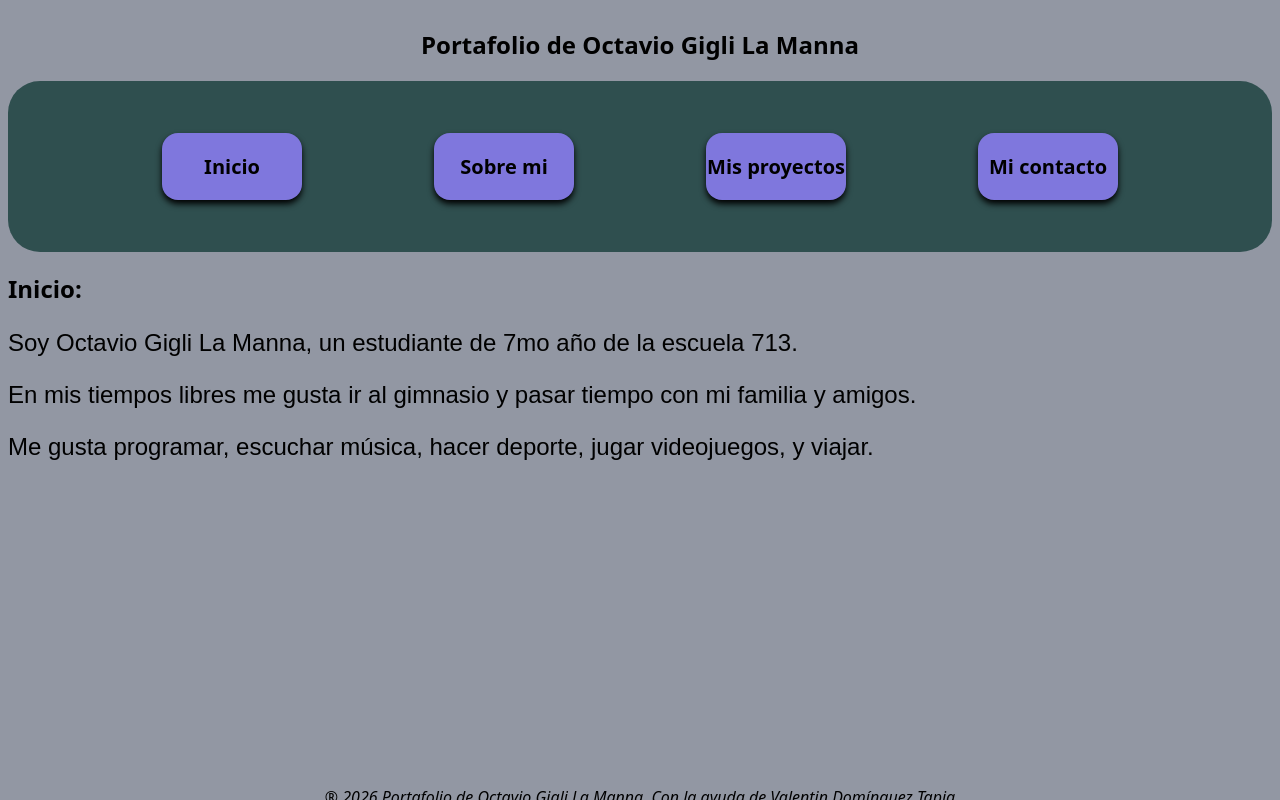
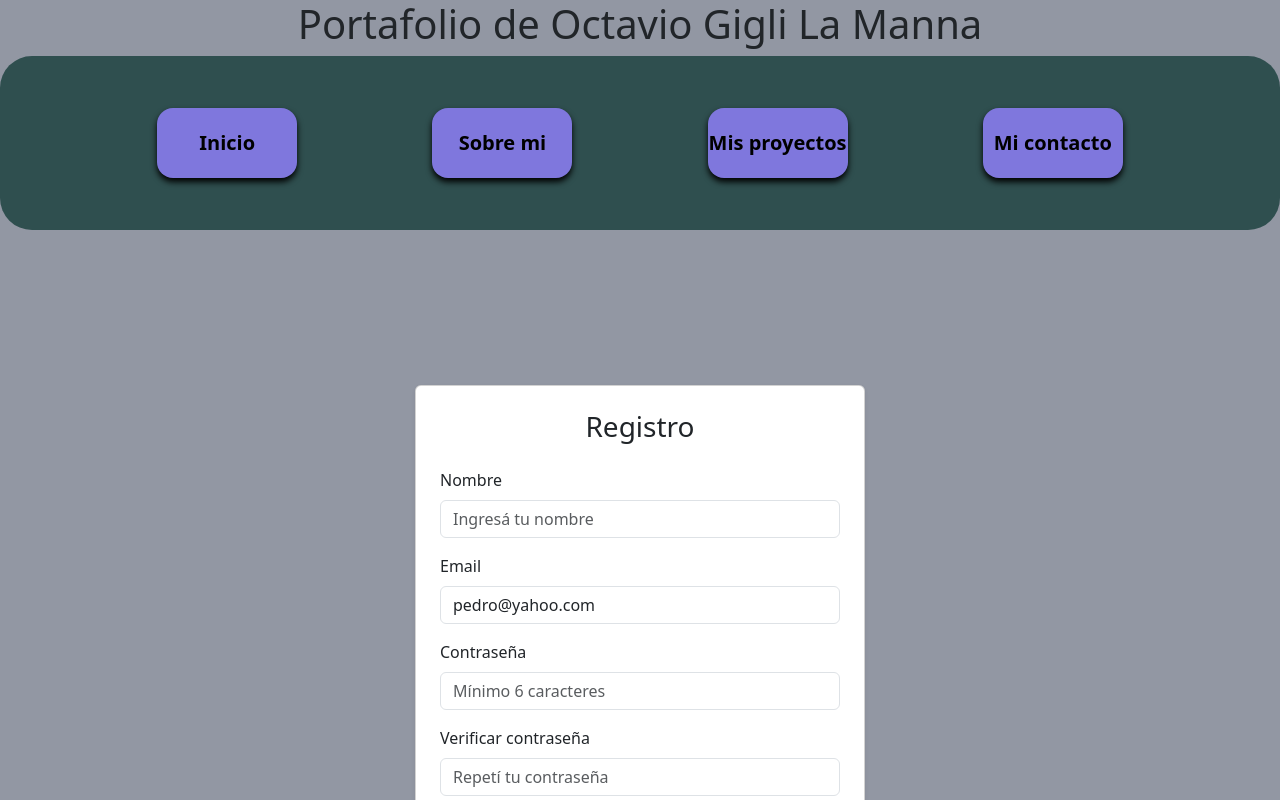
Before and after one commit to octaviogigli/portfolio, an Angular app: page / in a window 1280 px wide. Shown: the top 800 px of the page. Built offline with nearby package versions, Linux system fonts and the light colour scheme.

Commit message:
se agregaron servicios

```diff
--- a/src/app/app.routes.ts
+++ b/src/app/app.routes.ts
@@ -3,11 +3,13 @@ import { Sobremi } from './dinamicas/sobremi/sobremi';
 import { Proyectos } from './dinamicas/proyectos/proyectos';
 import { Contacto } from './dinamicas/contacto/contacto';
 import { Inicio } from './dinamicas/inicio/inicio';
+import {Register} from './dinamicas/register/register'
 
 export const routes: Routes = [
     {path: "sobremi", component:Sobremi},
     {path: "proyectos", component:Proyectos},
     {path: "contacto", component:Contacto},
-    {path: "", component:Inicio},
+    {path: "inicio", component:Inicio},
+    {path: "", component:Register}
 
 ];
--- /dev/null
+++ b/src/app/dinamicas/register/register.html
@@ -0,0 +1,56 @@
+<div class="container d-flex justify-content-center align-items-center" style="min-height: 100vh;">
+    <div class="card shadow-sm p-4" style="width: 100%; max-width: 450px;">
+        <h3 class="text-center mb-4">Registro</h3>
+
+        <form id="registroForm" [formGroup]="registerform" (ngSubmit)="registrarUsuario()">
+
+            <div class="mb-3">
+                <label for="nombre" class="form-label">Nombre</label>
+                <input type="text" class="form-control" id="nombre" placeholder="Ingresá tu nombre"
+                    formControlName="nombre">
+
+
+                @if(Nombre?.invalid && (Nombre!.dirty || Nombre!.touched)) {
+                <div class="text-danger">Por favor ingresá tu nombre.</div>
+                }
+            </div>
+            <div class="mb-3">
+                <label for="email" class="form-label">Email</label>
+                <input type="email" class="form-control" id="email" placeholder="nombre@ejemplo.com"
+                    formControlName="email">
+
+                @if (Email?.invalid && (Email!.touched)) {
+                @if (Email?.hasError("required")){
+                <div class="text-danger">Ingresá un email válido.</div>
+                }
+                @if (Email?.hasError("email")) {
+                <div class="text-danger">El formato del email deber ser valido</div>
+                }
+                }
+
+
+            </div>
+
+            <div class="mb-3">
+                <label for="contrasena" class="form-label">Contraseña</label>
+                <input type="password" class="form-control" id="contrasena" placeholder="Mínimo 6 caracteres"
+                    formControlName="contrasena">
+                @if(Contrasena?.invalid && (Contrasena!.dirty || Contrasena!.touched)) {
+                <div class="text-danger">La contraseña debe tener al menos 6 caracteres.</div>
+                }
+            </div>
+
+            <div class="mb-3">
+                <label for="verificarContrasena" class="form-label">Verificar contraseña</label>
+                <input type="password" class="form-control" id="verificarContrasena" placeholder="Repetí tu contraseña"
+                    formControlName="verificarContrasena">
+                @if(VerificarContrasena?.invalid && (VerificarContrasena!.dirty || VerificarContrasena!.touched)) {
+                <div class="text-danger" id="verificarFeedback">Las contraseñas no coinciden.</div>
+                }
+            </div>
+
+            <button type="submit" class="btn btn-primary w-100">Registrarse</button>
+
+        </form>
+    </div>
+</div>
--- /dev/null
+++ b/src/app/dinamicas/register/register.ts
@@ -0,0 +1,40 @@
+import { Component, inject } from '@angular/core';
+import { AbstractControl, FormBuilder, ReactiveFormsModule, Validators } from '@angular/forms';
+import { email } from '@angular/forms/signals';
+
+@Component({
+  selector: 'app-register',
+  imports: [ReactiveFormsModule],
+  templateUrl: './register.html',
+  styleUrl: './register.css',
+})
+export class Register {
+  private formBuilder = inject(FormBuilder)
+  registerform = this.formBuilder.group({
+    nombre: ['', [Validators.required]],
+    contrasena: ['', [Validators.required, Validators.minLength(6)]],
+    email: ['pedro@yahoo.com', [Validators.required, Validators.email]],
+    verificarContrasena: ['', [Validators.required, Validators.minLength(6)]]
+  })
+  get Nombre() {
+    return this.registerform.get("nombre")
+  }
+  get Email() {
+    return this.registerform.get("email");
+  }
+  get Contrasena() {
+    return this.registerform.get("contrasena")
+  }
+  get VerificarContrasena() {
+    return this.registerform.get("verificarcontrasena")
+  }
+  registrarUsuario() {
+    if (this.registerform.valid) {
+      alert("Formulario Valido")
+      this.registerform.value;
+    }
+    else {
+      alert("Formulario No Valido")
+    }
+  }
+}
--- a/src/app/estaticas/nav/nav.html
+++ b/src/app/estaticas/nav/nav.html
@@ -1,5 +1,5 @@
 <nav>
-    <a routerLink="/">
+    <a routerLink="inicio">
         Inicio
     </a>
     <a routerLink="/sobremi">
--- a/src/index.html
+++ b/src/index.html
@@ -3,6 +3,7 @@
 <head>
   <meta charset="UTF-8">
   <meta name="viewport" content="width=device-width, initial-scale=1.0">
+  <link href="https://cdnjs.cloudflare.com/ajax/libs/bootstrap/5.3.3/css/bootstrap.min.css" rel="stylesheet">
   <title>Portafolio</title>
 </head>
 <body>
--- a/src/styles.css
+++ b/src/styles.css
@@ -17,3 +17,11 @@ body {
     background-color: #9297a3;
     font-family: system-ui, -apple-system, BlinkMacSystemFont, 'Segoe UI', Roboto, Oxygen, Ubuntu, Cantarell, 'Open Sans', 'Helvetica Neue', sans-serif;
 }
+
+.ng-valid:not(form).ng-touched {
+    border-left: 5px solid #42a948;
+}
+
+.ng-invalid:not(form).ng-touched {
+    border-left: 5px solid #a94443;
+}
```
Also changed, not shown: src/app/dinamicas/register/register.css (added), 1 other file (tests, documents, lock files or other folders).
